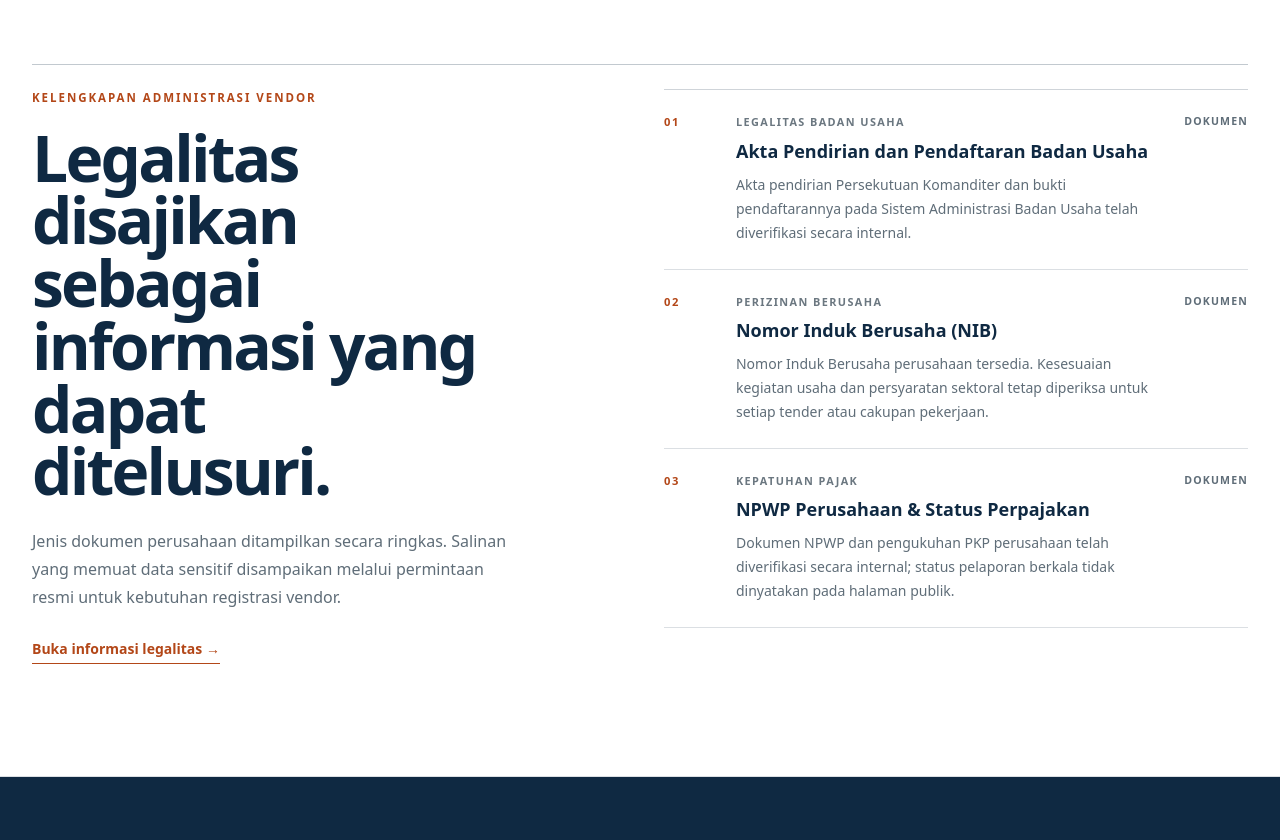
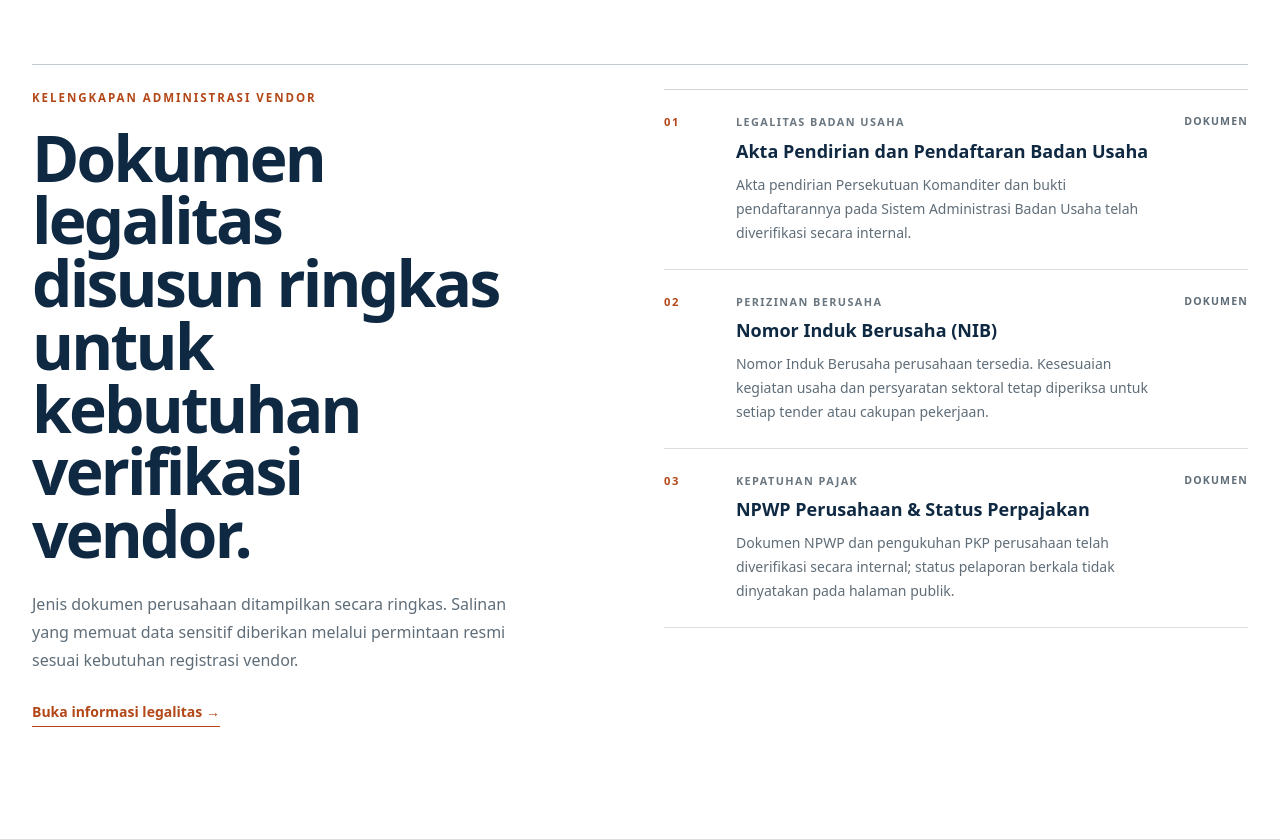
Before and after one commit to mikaelzo-blip/cbl-immersive-web-blueprint, a Next.js app: page / in a window 1280 px wide. Shown: the part 11160-12000 px from the top of the page. Built offline with nearby package versions, Linux system fonts and the light colour scheme; no server answers.

Commit message:
copy: simplify vendor readiness wording

```diff
--- a/src/components/sections/VendorReadinessSection.tsx
+++ b/src/components/sections/VendorReadinessSection.tsx
@@ -12,10 +12,10 @@ export function VendorReadinessSection() {
               Kelengkapan administrasi vendor
             </p>
             <h2 className="mt-5 max-w-xl text-[clamp(2.35rem,5vw,4.7rem)] font-semibold leading-[0.98] tracking-[-0.043em] text-[#0F2942]">
-              Legalitas disajikan sebagai informasi yang dapat ditelusuri.
+              Dokumen legalitas disusun ringkas untuk kebutuhan verifikasi vendor.
             </h2>
             <p className="mt-6 max-w-lg text-[0.95rem] leading-7 text-[#5F6D78] sm:text-base">
-              Jenis dokumen perusahaan ditampilkan secara ringkas. Salinan yang memuat data sensitif disampaikan melalui permintaan resmi untuk kebutuhan registrasi vendor.
+              Jenis dokumen perusahaan ditampilkan secara ringkas. Salinan yang memuat data sensitif diberikan melalui permintaan resmi sesuai kebutuhan registrasi vendor.
             </p>
             <Link
               href="/legalitas"
```
